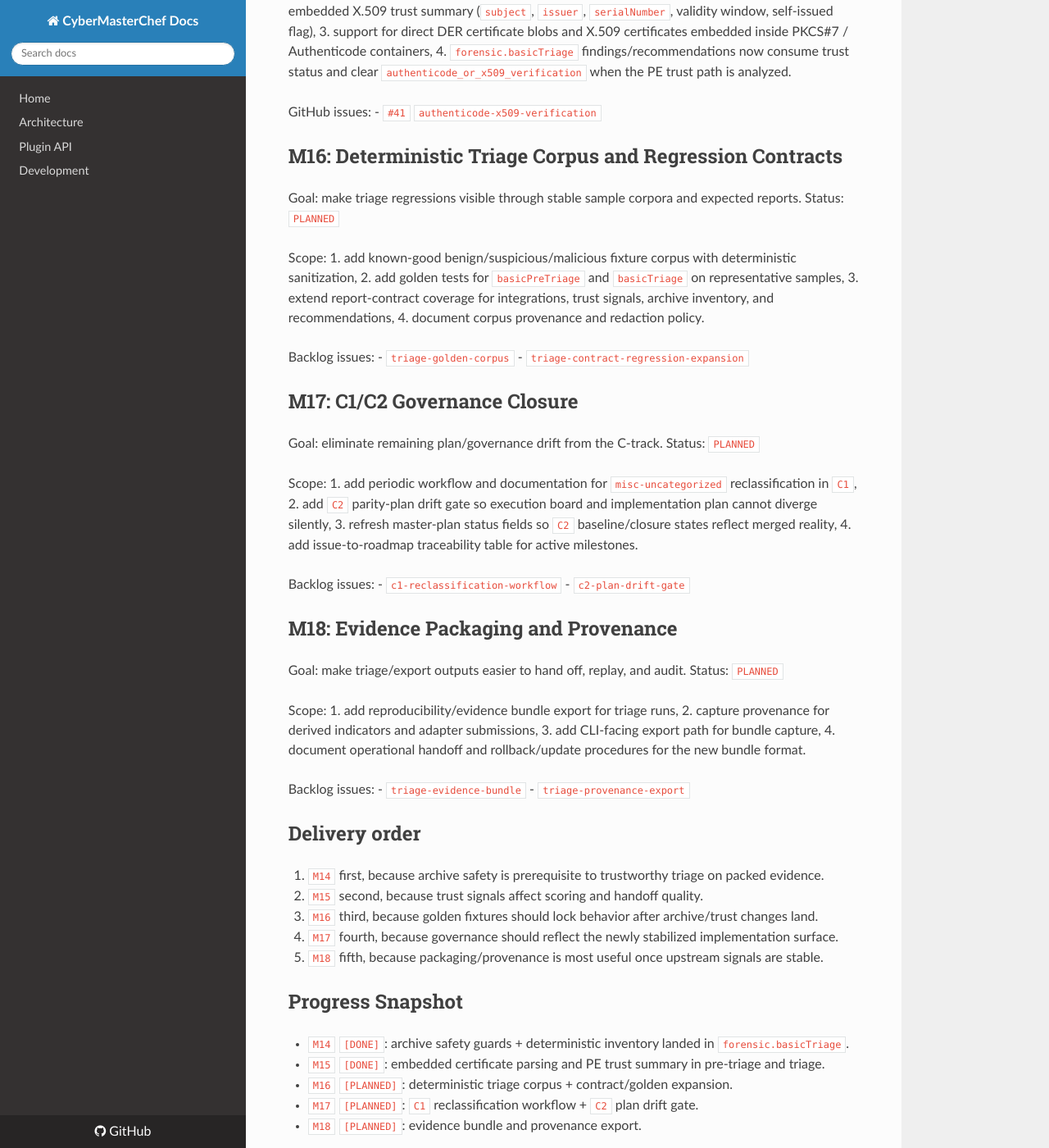
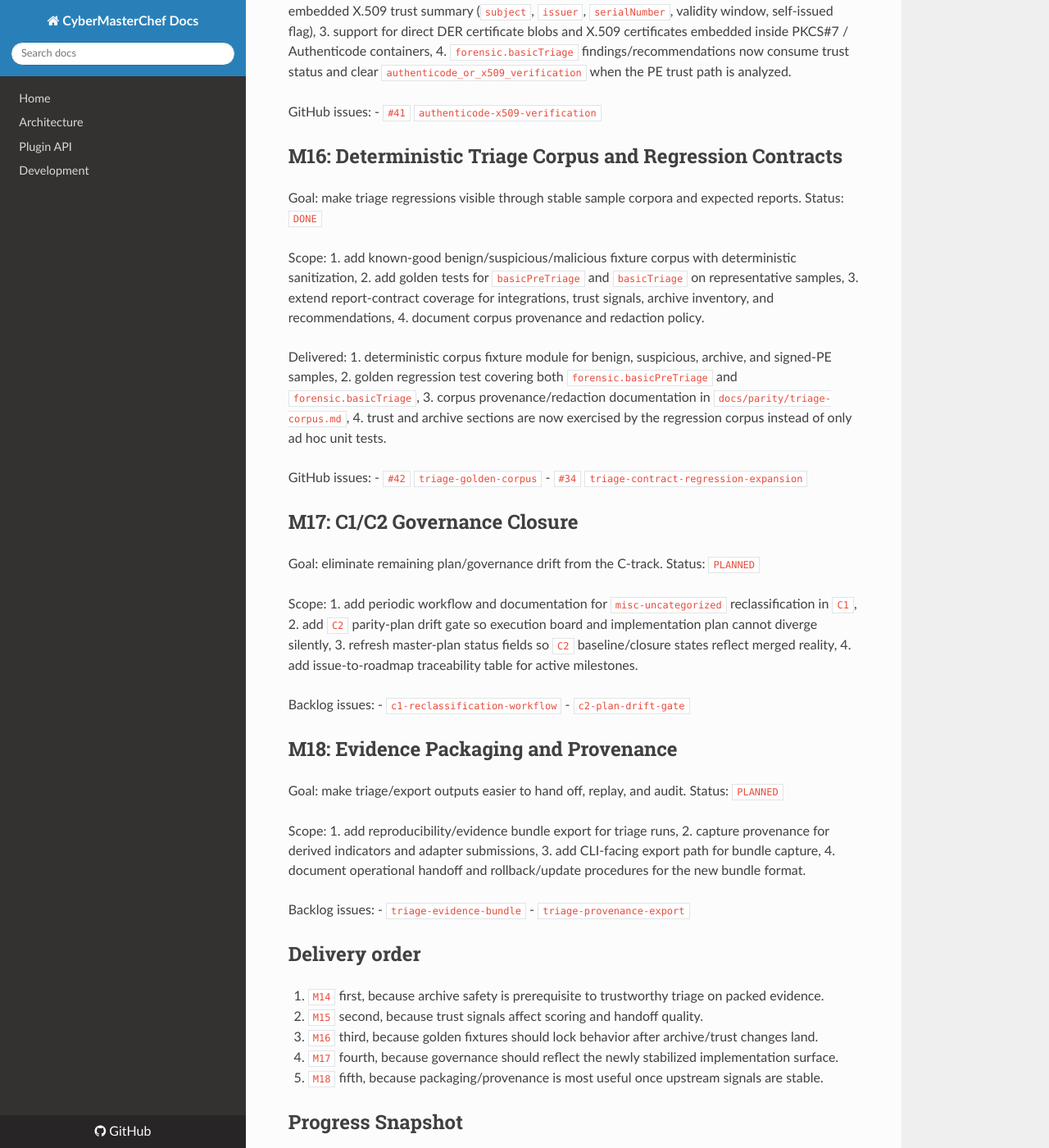
Before and after one commit to mkilijanek/CyberMasterChef, an MkDocs documentation site: the page built from docs/parity/roadmap-next-m14-m18.md, in a window 1280 px wide and 1400 px high, scrolled down 1058 px. Shown: the whole window at 82% size. Built offline with MkDocs 1.6.1, drawn with Linux system fonts in a browser that asks for light colours; nearby versions of some CDN libraries.

Commit message:
feat(m16): add deterministic triage corpus

```diff
--- a/docs/parity/roadmap-next-m14-m18.md
+++ b/docs/parity/roadmap-next-m14-m18.md
@@ -54,7 +54,7 @@ GitHub issues:
 ## M16: Deterministic Triage Corpus and Regression Contracts
 
 Goal: make triage regressions visible through stable sample corpora and expected reports.
-Status: `PLANNED`
+Status: `DONE`
 
 Scope:
 1. add known-good benign/suspicious/malicious fixture corpus with deterministic sanitization,
@@ -62,9 +62,15 @@ Scope:
 3. extend report-contract coverage for integrations, trust signals, archive inventory, and recommendations,
 4. document corpus provenance and redaction policy.
 
-Backlog issues:
-- `triage-golden-corpus`
-- `triage-contract-regression-expansion`
+Delivered:
+1. deterministic corpus fixture module for benign, suspicious, archive, and signed-PE samples,
+2. golden regression test covering both `forensic.basicPreTriage` and `forensic.basicTriage`,
+3. corpus provenance/redaction documentation in `docs/parity/triage-corpus.md`,
+4. trust and archive sections are now exercised by the regression corpus instead of only ad hoc unit tests.
+
+GitHub issues:
+- `#42` `triage-golden-corpus`
+- `#34` `triage-contract-regression-expansion`
 
 ## M17: C1/C2 Governance Closure
 
@@ -108,6 +114,6 @@ Backlog issues:
 
 - `M14` `[DONE]`: archive safety guards + deterministic inventory landed in `forensic.basicTriage`.
 - `M15` `[DONE]`: embedded certificate parsing and PE trust summary in pre-triage and triage.
-- `M16` `[PLANNED]`: deterministic triage corpus + contract/golden expansion.
+- `M16` `[DONE]`: deterministic triage corpus + contract/golden expansion.
 - `M17` `[PLANNED]`: `C1` reclassification workflow + `C2` plan drift gate.
 - `M18` `[PLANNED]`: evidence bundle and provenance export.
```
Also changed, not shown: README.md (+1 -0 lines), docs/index.md (+1 -0 lines), docs/parity/c-implementation-master-plan.md (+1 -1 lines), docs/parity/triage-corpus.md (added, +41 -0 lines), 2 other files.
